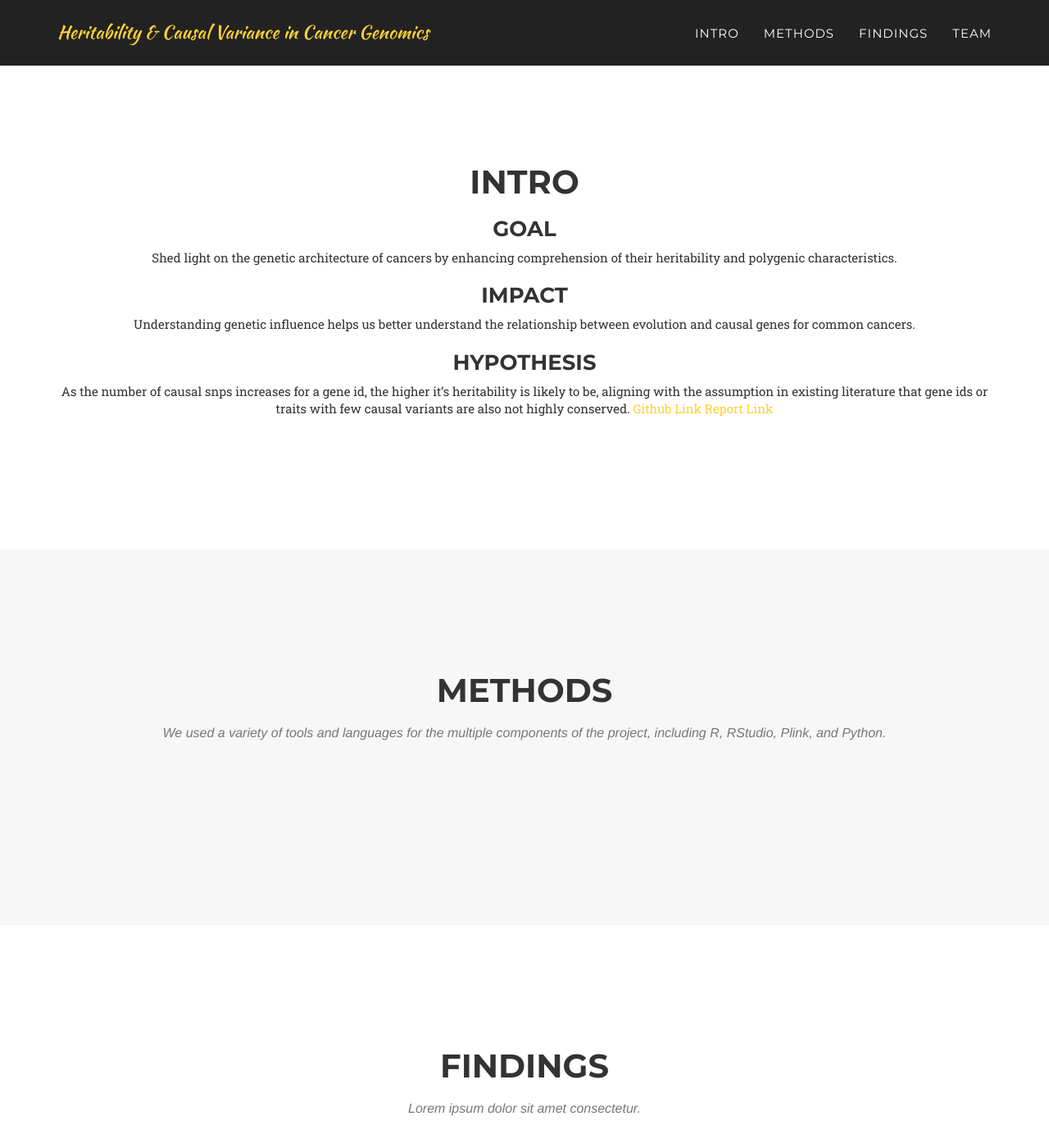
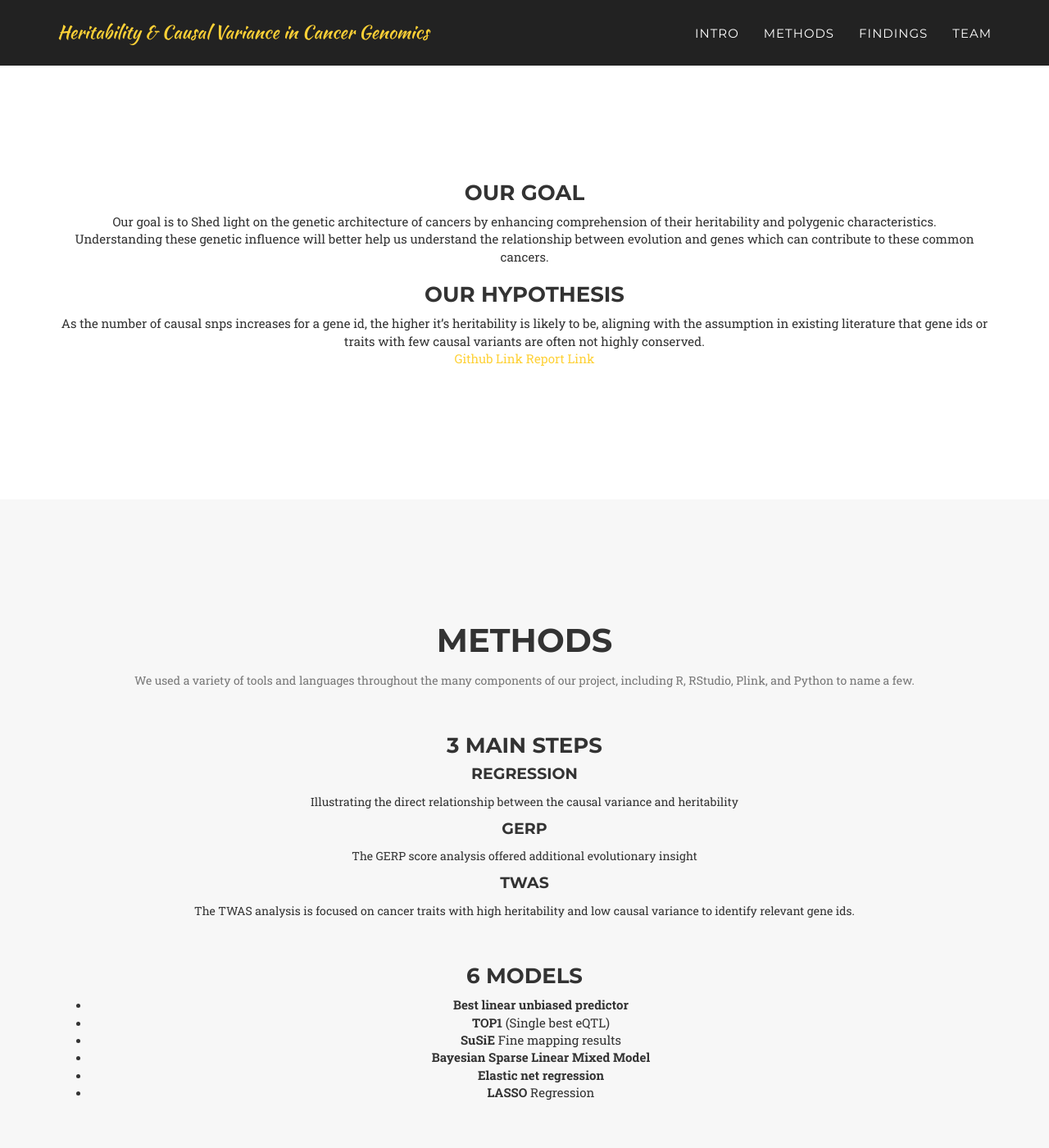
Before and after one commit to AntonBeliakovUCSD/Capstone, a Jekyll site: the page built from index.html, in a window 1280 px wide and 1400 px high, scrolled down 858 px. Shown: the whole window at 82% size. Built offline with Jekyll 4.4.1, drawn with Linux system fonts in a browser that asks for light colours; some web fonts are replaced.

Commit message:
intro and methods section imporved

```diff
--- a/_includes/header.html
+++ b/_includes/header.html
@@ -43,7 +43,7 @@
             <div class="intro-text">
                 <div class="intro-lead-in">Dissecting</div>
                 <div class="intro-heading">Heritability & Causal Variance in Cancer Genomics</div>
-                <a href="#services" class="page-scroll btn btn-xl">Learn more</a>
+                <a href="#intro" class="page-scroll btn btn-xl">Learn more</a>
             </div>
         </div>
     </header>
--- a/_includes/intro.html
+++ b/_includes/intro.html
@@ -3,20 +3,18 @@
         <div class="container">
             <div class="row">
                 <div class="col-lg-12 text-center">
-                    <h2 class="section-heading">Intro</h2>
+                    <!--<h2 class="section-heading">Intro</h2>-->
                     <p class="text-muted">
-                        <H3> Goal </H3>
-                        Shed light on the genetic architecture of cancers by enhancing comprehension of their heritability and polygenic characteristics.
+                        <H3> Our Goal </H3>
+                        Our goal is to Shed light on the genetic architecture of cancers by enhancing comprehension of their heritability and polygenic characteristics.
+                        <br>
+                        Understanding these genetic influence will better help us understand the relationship between evolution and genes which can contribute to these common cancers.
 
-                        <H3> Impact </H3>
-                        Understanding genetic influence helps us better understand the relationship between evolution and causal genes for common cancers.
+                        <H3> Our Hypothesis </H3>
+                        As the number of causal snps increases for a gene id, the higher it’s heritability is likely to be, aligning with the assumption in
+                         existing literature that gene ids or traits with few causal variants are often not highly conserved.
 
-                        <H3> Hypothesis </H3>
-                        As the number of causal snps increases for a gene id, the higher it’s heritability is likely to be, aligning with the assumption in
-                         existing literature that gene ids or traits with few causal variants are also not highly conserved.
-
-                        <!-- Add Github repo link and report link-->
-
+                         <br>
                         <a href="https://github.com/AntonBeliakovUCSD/Capstone">Github Link</a>
                         <a href="https://drive.google.com/file/d/1dDTIaAgFiv3PqccQx0vxUpQeoQchqfxl/view?usp=sharing"> Report Link</a>
 
--- a/_includes/methods.html
+++ b/_includes/methods.html
@@ -4,12 +4,42 @@
             <div class="row">
                 <div class="col-lg-12 text-center">
                     <h2 class="section-heading">Methods</h2>
-                    <h3 class="section-subheading text-muted">We used a variety of tools and languages for the multiple components of the
-                        project, including R, RStudio, Plink, and Python.</h3>
+                    <p class="text-muted">We used a variety of tools and languages throughout the many components of our
+                        project, including R, RStudio, Plink, and Python to name a few.
+                    </p>
+                    <br>
+                    <!-- Add images of R and python etc. icons-->
 
-                        <!-- Add images of R and python etc. icons-->
+                    <H3> 3 Main Steps </H3>
+                    <H4> Regression </H4>
+                    <p>
+                        Illustrating the direct relationship between the causal variance and heritability
+                        <!--Add graphic-->
+                        <!--Link to findings-->
+                    </p>
+                    <H4> GERP </H4>
+                    <p>
+                        The GERP score analysis offered additional evolutionary insight
+                        <!--Add graphic-->
+                        <!--Link to findings-->
+                    </p>
+                    <H4> TWAS </H4>
+                    <p>
+                        The TWAS analysis is focused on cancer traits with high heritability and low causal variance to identify relevant gene ids.
+                        <!--Add graphic-->
+                        <!--Link to findings-->
+                    </p>
 
-                        <!-- Add info about methods-->
+                    <br>
+                    <H3> 6 Models </H3>
+                    <ul>
+                        <li><b>Best linear unbiased predictor</b></li>
+                        <li><b>TOP1</b> (Single best eQTL)</li>
+                        <li><b>SuSiE</b> Fine mapping results</li>
+                        <li><b>Bayesian Sparse Linear Mixed Model</b></li>
+                        <li><b>Elastic net regression</b></li>
+                        <li><b>LASSO</b> Regression</li>
+                    </ul>
 
                 </div>
 
```
